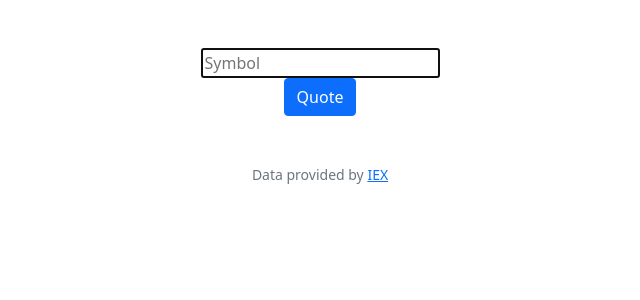
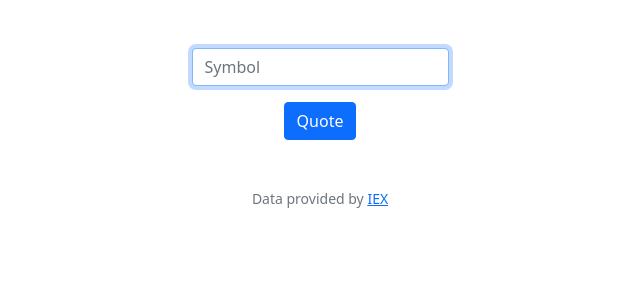
Before and after one commit to arfa544/cs50, a Flask app: page /quote in a window 1280 px wide. Shown: the part 76-376 px from the top of the page, without its empty margins (320-960 px from the left). Run offline with Flask 2, Linux system fonts and the light colour scheme; a user stored in the database is signed in; some libraries are stand-ins or nearby versions.

Commit message:
Sat, Nov 12, 2022, 1:53 PM +00:00

```diff
--- a/finance/templates/buy.html
+++ b/finance/templates/buy.html
@@ -10,7 +10,7 @@
             <input autocomplete="off" class="form-control mx-auto w-auto" placeholder="Symbol" autofocus name="symbol" type="text">
         </div>
         <div class="mb-3">
-            <input autocomplete="off" placeholder="Shares" name="shares" type="text">
+            <input class="form-control mx-auto w-auto" placeholder="Shares" name="shares" type="text">
         </div>
         <button class="btn btn-primary" type="submit">Buy</button>
     </form>
--- a/finance/templates/quote.html
+++ b/finance/templates/quote.html
@@ -6,8 +6,8 @@
 
 {% block main %}
     <form action="/quote" method="post">
-        <div class = "form-group">
-            <input autocomplete="off" placeholder="Symbol" autofocus name="symbol" type="text">
+        <div class="mb-3">
+            <input autocomplete="off" class="form-control mx-auto w-auto" placeholder="Symbol" autofocus name="symbol" type="text">
         </div>
         <button class="btn btn-primary" type="submit">Quote</button>
     </form>
```
